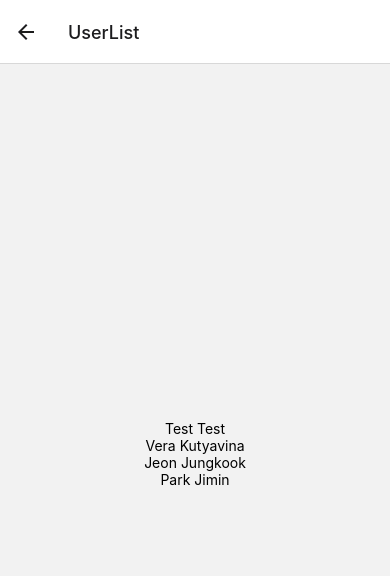
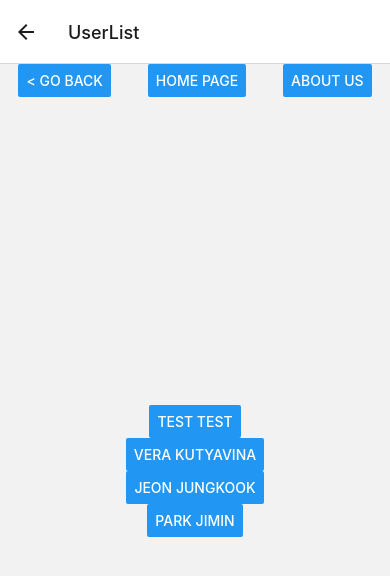
Before and after one commit to VeraKutyavina/react-native-project-1, a React Native app: screen /UserList in a window 390 px wide. Shown: the top 576 px of the page. Built offline with nearby package versions, Linux system fonts and the light colour scheme.

Commit message:
add navigation

```diff
--- a/App.tsx
+++ b/App.tsx
@@ -1,10 +1,10 @@
 import { StyleSheet, Text, View } from 'react-native';
-import HomeScreen from "./components/HomeScreen";
+import HomeScreen from './components/HomeScreen';
 import { NavigationContainer } from '@react-navigation/native';
 import { createNativeStackNavigator } from '@react-navigation/native-stack';
-import UsersListScreen from "./components/UsersListScreen";
-import AboutUsScreen from "./components/AboutUsScreen";
-import UserProfileScreen from "./components/UserProfileScreen";
+import UsersListScreen from './components/UsersListScreen';
+import AboutUsScreen from './components/AboutUsScreen';
+import UserProfileScreen from './components/UserProfileScreen';
 
 
 const Stack = createNativeStackNavigator();
@@ -16,8 +16,8 @@ export default function App() {
         <Stack.Navigator>
           <Stack.Screen name="Home" component={HomeScreen} />
           <Stack.Screen name="UserList" component={UsersListScreen} />
-          <Stack.Screen name="UserProfile" component={AboutUsScreen} />
-          <Stack.Screen name="AboutUs" component={UserProfileScreen} />
+          <Stack.Screen name="AboutUs" component={AboutUsScreen} />
+          <Stack.Screen name="UserProfile" component={UserProfileScreen} />
         </Stack.Navigator>
       </NavigationContainer>
     </View>
--- a/components/AboutUsScreen/AboutUsScreen.tsx
+++ b/components/AboutUsScreen/AboutUsScreen.tsx
@@ -1,11 +1,15 @@
 import React from 'react';
 import { StyleSheet, Text, View } from 'react-native';
+import NavigateButtons from "../NavigateButtons";
 
-const AboutUsScreen = () => {
+const AboutUsScreen = ({ navigation }: any) => {
   return(
-    <View style={styles.container}>
-      <Text> Here should be some information about us </Text>
-    </View>
+    <>
+      <NavigateButtons navigation={navigation} />
+      <View style={styles.container}>
+        <Text> Here should be some information about us </Text>
+      </View>
+    </>
   )
 }
 
--- a/components/HomeScreen/HomeScreen.tsx
+++ b/components/HomeScreen/HomeScreen.tsx
@@ -1,12 +1,17 @@
 import React from 'react';
-import { StyleSheet, Text, View } from 'react-native';
+import { StyleSheet, Text, View, Button } from 'react-native';
 
-const HomeScreen = () => {
+const HomeScreen = ({ navigation }: any) => {
   return(
     <View style={styles.container}>
-      <Text>Users List</Text>
-      <Text>About us</Text>
-      <Text>Hello world</Text>
+      <Button
+        title="Users List"
+        onPress={() => navigation.navigate('UserList')}
+      />
+      <Button
+        title="About us"
+        onPress={() => navigation.navigate('AboutUs')}
+      />
     </View>
   )
 }
--- /dev/null
+++ b/components/NavigateButtons/NavigateButtons.tsx
@@ -0,0 +1,30 @@
+import React from 'react';
+import {Button, StyleSheet, View} from 'react-native';
+
+const NavigateButtons = ({ navigation }: any) => {
+  return(
+    <View style={styles.buttonsWrapper}>
+      <Button
+        title="< Go back"
+        onPress={() => navigation.goBack()}
+      />
+      <Button
+        title="Home Page"
+        onPress={() => navigation.popToTop()}
+      />
+      <Button
+        title="About Us"
+        onPress={() => navigation.navigate('AboutUs')}
+      />
+    </View>
+  )
+}
+
+const styles = StyleSheet.create({
+  buttonsWrapper: {
+    flexDirection: 'row',
+    justifyContent: 'space-around',
+  },
+});
+
+export default NavigateButtons;
--- /dev/null
+++ b/components/NavigateButtons/index.ts
@@ -0,0 +1 @@
+export { default } from './NavigateButtons';
--- a/components/UserProfileScreen/UserProfileScreen.tsx
+++ b/components/UserProfileScreen/UserProfileScreen.tsx
@@ -1,12 +1,16 @@
 import React from 'react';
 import { StyleSheet, Text, View } from 'react-native';
+import NavigateButtons from '../NavigateButtons';
 
-const UserProfileScreen = () => {
+const UserProfileScreen = ({ navigation }: any) => {
   return(
-    <View style={styles.container}>
-      <Text> User avatar </Text>
-      <Text> User name </Text>
-    </View>
+    <>
+      <NavigateButtons navigation={navigation} />
+      <View style={styles.container}>
+        <Text> User avatar </Text>
+        <Text> User name </Text>
+      </View>
+    </>
   )
 }
 
--- a/components/UsersListScreen/UsersListScreen.tsx
+++ b/components/UsersListScreen/UsersListScreen.tsx
@@ -1,21 +1,28 @@
 import React from 'react';
-import { StyleSheet, Text, View } from 'react-native';
+import { Button, StyleSheet, View } from 'react-native';
+import NavigateButtons from '../NavigateButtons';
 
 const users = [
-  "Test Test",
-  "Vera Kutyavina",
-  "Jeon Jungkook",
-  "Park Jimin",
+  'Test Test',
+  'Vera Kutyavina',
+  'Jeon Jungkook',
+  'Park Jimin',
 ]
 
-const UsersListScreen = () => {
+const UsersListScreen = ({ navigation }: any) => {
   return(
-    <View style={styles.container}>
-      {users.map((user, i) => (
-        <Text key={i}>{user}</Text>
-      ))
-      }
-    </View>
+    <>
+      <NavigateButtons navigation={navigation} />
+      <View style={styles.container}>
+        {users.map((user, i) => (
+          <Button
+            key={i}
+            title={user}
+            onPress={() => navigation.navigate('UserProfile')}
+          />
+        ))}
+      </View>
+    </>
   )
 }
 
```
